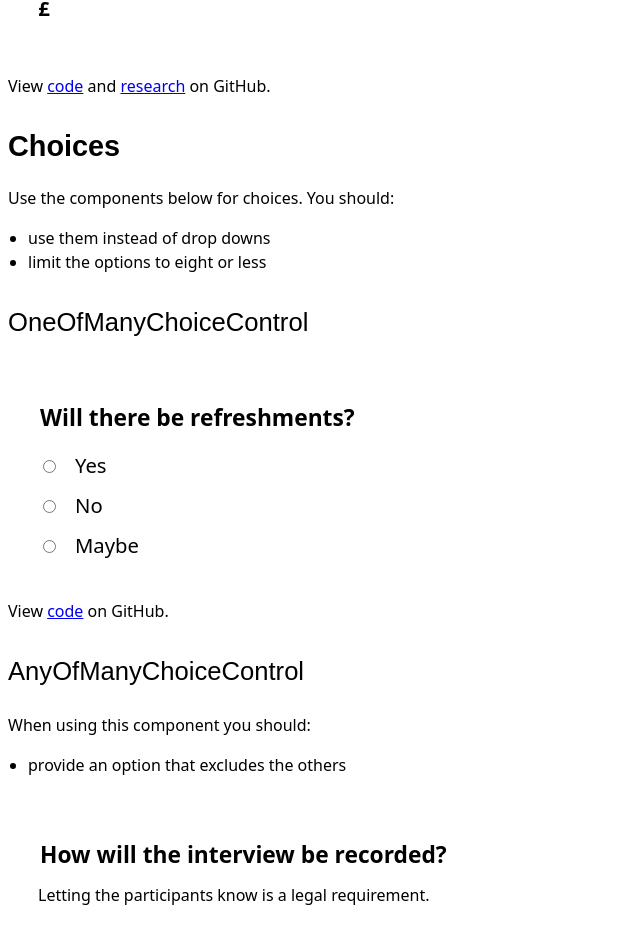
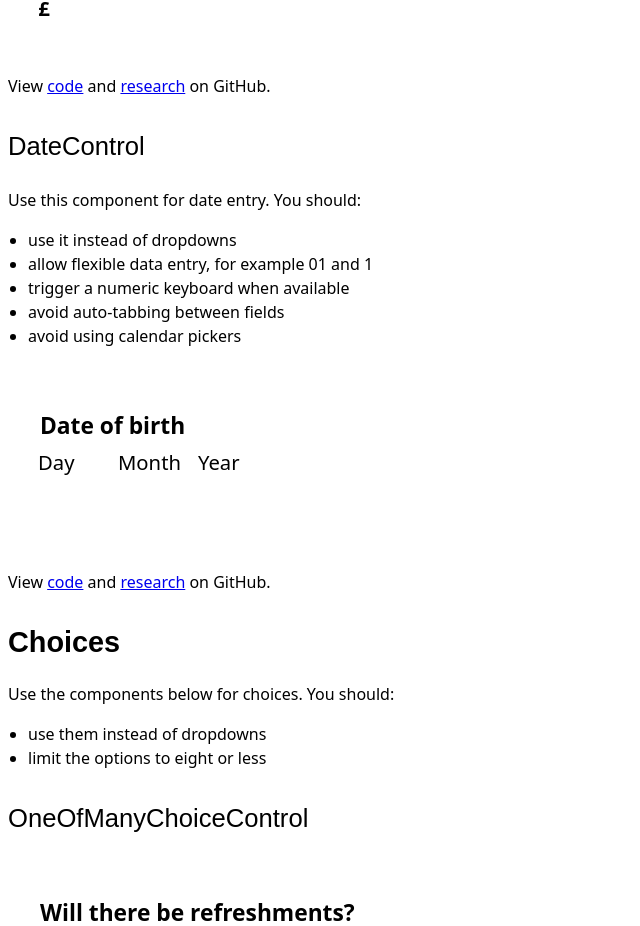
Before and after one commit to barnardos/design-system, a Gatsby app: page /guidance/requesting-information in a window 1280 px wide. Shown: the part 1738-2664 px from the top of the page, without its empty margins (0-640 px from the left). Built offline with nearby package versions, Linux system fonts and the light colour scheme.

Commit message:
Add DateControl

```diff
--- /dev/null
+++ b/src/components/DateControl/index.css
@@ -0,0 +1,75 @@
+@import "../../custom-properties.css";
+
+/** @define DateControl; */
+
+.DateControl {
+  border: none;
+  padding-top: 1.75rem;
+  position: relative;
+}
+
+.DateControl-legend {
+  display: block;
+  font: 600 var(--type-3)/1.75rem system-ui;
+  position: absolute;
+  top: 0;
+}
+
+.DateControl-label {
+  display: block;
+  font: 300 var(--type-2)/1.75rem system-ui;
+}
+
+.DateControl-hint {
+  color: color(var(--black) tint(30%));
+  font: 300 var(--type-0)/1.5rem system-ui;
+}
+
+.DateControl-validation {
+  margin-top: 0.5rem;
+}
+
+.DateControl-validationInner {
+  color: var(--red);
+  font: 600 var(--type-0)/1.5rem system-ui;
+}
+
+.DateControl-labelsAndElements {
+  display: grid;
+  grid-gap: 0.5rem 1rem;
+  grid-template-columns: 4rem 4rem 6rem;
+  margin-top: 0.5rem;
+}
+
+.DateControl-element {
+  -moz-appearance: textfield; /* stylelint-disable-line property-no-vendor-prefix */
+  appearance: none;
+  border: none;
+  border-radius: 0;
+  box-shadow: inset 0 0 0 1px var(--black),
+    inset 0.25rem 0.25rem color(var(--black) tint(80%));
+  font: 300 var(--type-2)/1.75rem system-ui;
+  grid-row: 2;
+  max-width: 100%;
+  padding: 0.5rem 0.75rem;
+}
+
+.DateControl-element::-webkit-inner-spin-button,
+.DateControl-element::-webkit-outer-spin-button {
+  appearance: none;
+  margin: 0;
+}
+
+/**
+ * errored
+ */
+
+.DateControl--errored {
+  box-shadow: inset 0.25rem 0 0 var(--red);
+  padding-left: 1rem;
+}
+
+.DateControl--errored .DateControl-element {
+  box-shadow: inset 0 0 0 1px var(--red),
+    inset 0.25rem 0.25rem color(var(--red) tint(80%));
+}
--- /dev/null
+++ b/src/components/DateControl/index.js
@@ -0,0 +1,58 @@
+import PropTypes from "prop-types";
+import React from "react";
+
+import "./index.css";
+
+const DateControl = ({ errored, hint, id, label, validation }) => {
+  const className = `DateControl ${errored ? "DateControl--errored" : ""}`;
+  return (
+    <fieldset className={className}>
+      <legend className="DateControl-legend">{label}</legend>
+      {hint && <p className="DateControl-hint">{hint}</p>}
+      {validation && (
+        <p className="DateControl-validation">
+          <strong className="DateControl-validationInner">{validation}</strong>
+        </p>
+      )}
+      <div className="DateControl-labelsAndElements">
+        <label className="DateControl-label" htmlFor={`${id}-day`}>
+          Day
+        </label>
+        <input
+          className="DateControl-element"
+          name={`${id}-day`}
+          id={`${id}-day`}
+          type="number"
+        />
+        <label className="DateControl-label" htmlFor={`${id}-month`}>
+          Month
+        </label>
+        <input
+          className="DateControl-element"
+          name={`${id}-month`}
+          id={`${id}-month`}
+          type="number"
+        />
+        <label className="DateControl-label" htmlFor={`${id}-year`}>
+          Year
+        </label>
+        <input
+          className="DateControl-element"
+          name={`${id}-year`}
+          id={`${id}-year`}
+          type="number"
+        />
+      </div>
+    </fieldset>
+  );
+};
+
+DateControl.propTypes = {
+  errored: PropTypes.bool,
+  hint: PropTypes.string,
+  id: PropTypes.string.isRequired,
+  label: PropTypes.string.isRequired,
+  validation: PropTypes.string
+};
+
+export default DateControl;
--- a/src/pages/guidance/requesting-information.js
+++ b/src/pages/guidance/requesting-information.js
@@ -5,6 +5,7 @@ import AnyOfManyChoiceControl from "../../components/AnyOfManyChoiceControl";
 import Breadcrumbs from "../../components/Breadcrumbs";
 import ChoiceControl from "../../components/ChoiceControl";
 import CurrencyControl from "../../components/CurrencyControl";
+import DateControl from "../../components/DateControl";
 import HeadingOne from "../../components/HeadingOne";
 import HeadingTwo from "../../components/HeadingTwo";
 import Link from "../../components/Link";
@@ -117,10 +118,30 @@ const Pages = () => (
       <Link href="https://github.com/barnardos/design-system/issues/160">{`research`}</Link>
       {` on GitHub.`}
     </Paragraph>
+    <HeadingTwo>{`DateControl`}</HeadingTwo>
+    <Paragraph>{`Use this component for date entry. You should:`}</Paragraph>
+    <UnorderedList>
+      <ListItem>{`use it instead of dropdowns`}</ListItem>
+      <ListItem>{`allow flexible data entry, for
+    example 01 and 1`}</ListItem>
+      <ListItem>{`trigger a numeric keyboard when available`}</ListItem>
+      <ListItem>{`avoid auto-tabbing between fields`}</ListItem>
+      <ListItem>{`avoid using calendar pickers`}</ListItem>
+    </UnorderedList>
+    <div className="Pages-example">
+      <DateControl id="date-control-example" label="Date of birth" />
+    </div>
+    <Paragraph>
+      {`View `}
+      <Link href="https://github.com/barnardos/design-system/tree/master/src/components/DateControl">{`code`}</Link>
+      {` and `}
+      <Link href="https://github.com/barnardos/design-system/issues/75">{`research`}</Link>
+      {` on GitHub.`}
+    </Paragraph>
     <HeadingOne>{`Choices`}</HeadingOne>
     <Paragraph>{`Use the components below for choices. You should:`}</Paragraph>
     <UnorderedList>
-      <ListItem>{`use them instead of drop downs`}</ListItem>
+      <ListItem>{`use them instead of dropdowns`}</ListItem>
       <ListItem>{`limit the options to eight or less`}</ListItem>
     </UnorderedList>
     <HeadingTwo>{`OneOfManyChoiceControl`}</HeadingTwo>
```
